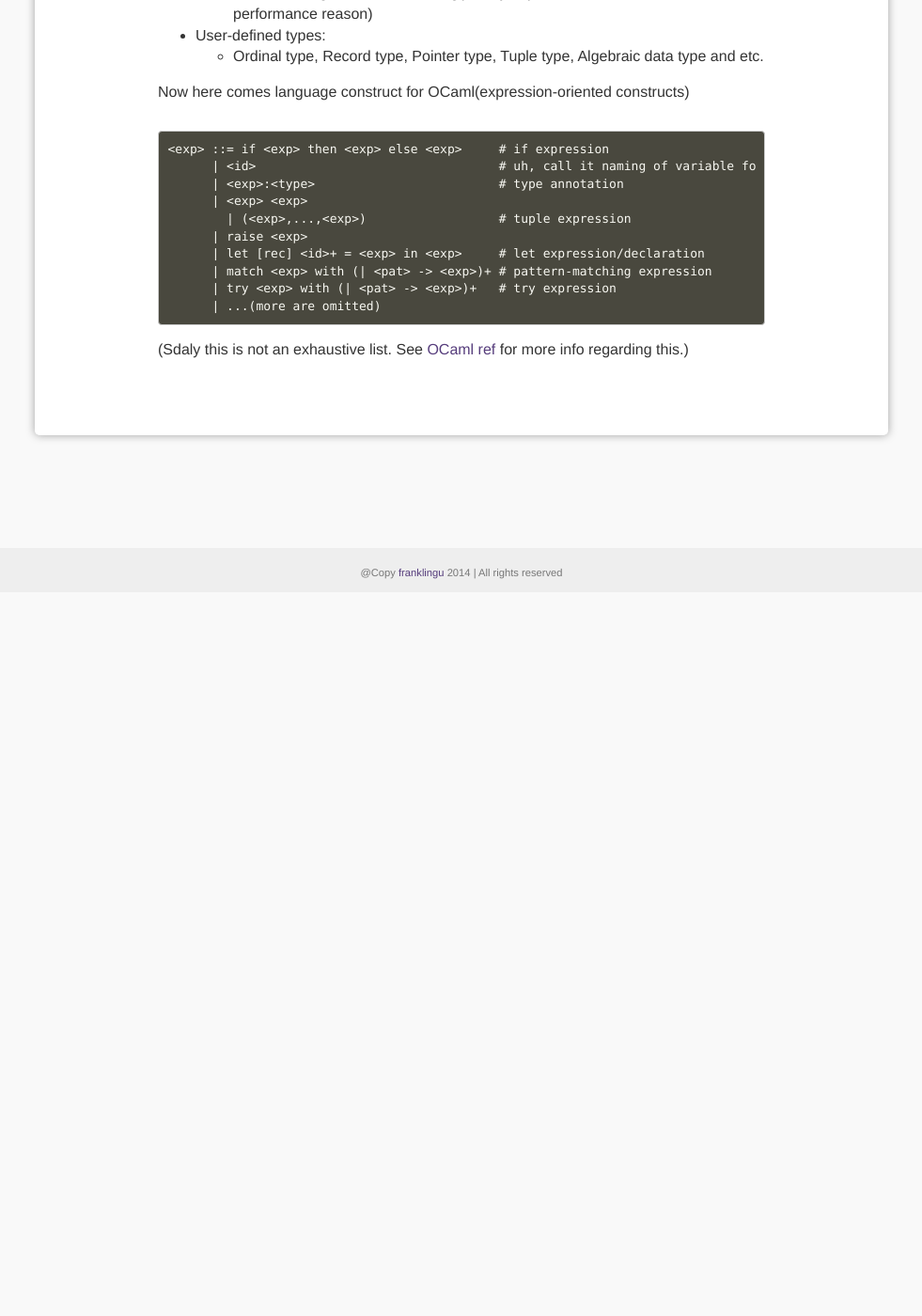
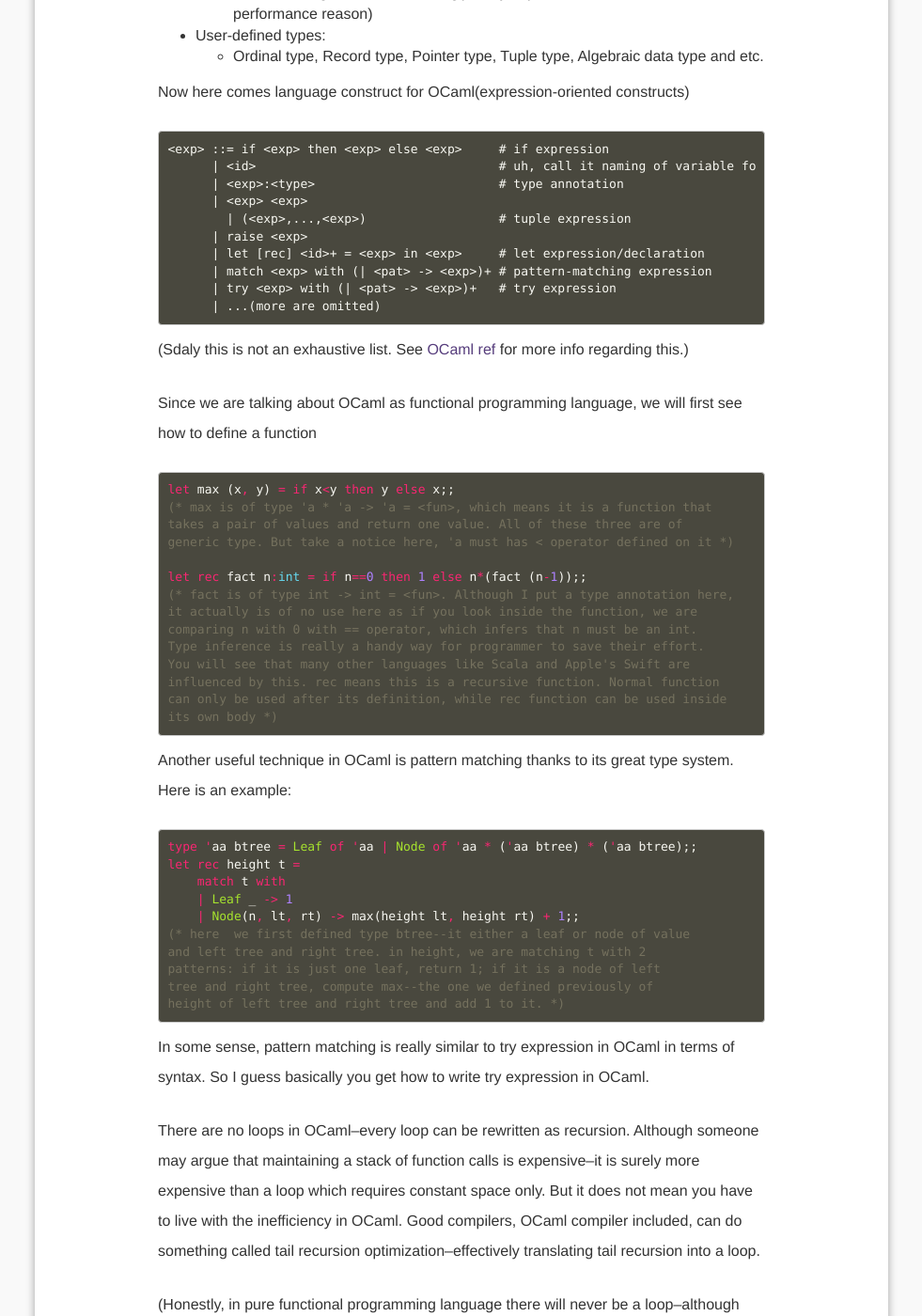
Before and after one commit to franklingu/franklingu.github.io, a Jekyll site: the page built from _posts/2015-08-28-introduction-to-ocaml-with-functional-programming.markdown, in a window 1280 px wide and 1400 px high, scrolled down 1997 px. Shown: the whole window at 94% size, without its empty margins (149-1130 px from the left). Built offline with Jekyll 4.4.1, drawn with Linux system fonts in a browser that asks for light colours; nearby versions of some CDN libraries; Markdown is read by kramdown in place of the engine named in the settings; comment, search, counter and statistics services are not loaded; before the commit the page ends 2627 px from its top, so only the background shows below that; some of the changed text lies outside the part shown.

Commit message:
completed oCaml blog and adjusted front page
Close #50
Close #44

````diff
--- a/_posts/2015-08-28-introduction-to-ocaml-with-functional-programming.markdown
+++ b/_posts/2015-08-28-introduction-to-ocaml-with-functional-programming.markdown
@@ -2,7 +2,7 @@
 layout: blog_base
 title: Introduction to OCaml, with brief touch on functional programming
 category: development
-tag: programming, lambda-calculus
+tag: programming, OCaml, functional, tail-recursion
 meta_desc: Getting started with OCaml for non-first-time-programmers, with brief touch on functional programming
 ---
 
@@ -42,3 +42,64 @@ Now here comes language construct for OCaml(expression-oriented constructs)
 ```
 
 (Sdaly this is not an exhaustive list. See [OCaml ref](http://caml.inria.fr/pub/docs/manual-ocaml/expr.html) for more info regarding this.)
+
+Since we are talking about OCaml as functional programming language, we will first see how to define a function
+
+```ocaml
+let max (x, y) = if x<y then y else x;;
+(* max is of type 'a * 'a -> 'a = <fun>, which means it is a function that
+takes a pair of values and return one value. All of these three are of
+generic type. But take a notice here, 'a must has < operator defined on it *)
+
+let rec fact n:int = if n==0 then 1 else n*(fact (n-1));;
+(* fact is of type int -> int = <fun>. Although I put a type annotation here,
+it actually is of no use here as if you look inside the function, we are
+comparing n with 0 with == operator, which infers that n must be an int.
+Type inference is really a handy way for programmer to save their effort.
+You will see that many other languages like Scala and Apple's Swift are
+influenced by this. rec means this is a recursive function. Normal function
+can only be used after its definition, while rec function can be used inside
+its own body *)
+```
+
+Another useful technique in OCaml is pattern matching thanks to its great type system. Here is an example:
+
+```ocaml
+type 'aa btree = Leaf of 'aa | Node of 'aa * ('aa btree) * ('aa btree);;
+let rec height t =
+    match t with
+    | Leaf _ -> 1
+    | Node(n, lt, rt) -> max(height lt, height rt) + 1;;
+(* here  we first defined type btree--it either a leaf or node of value
+and left tree and right tree. in height, we are matching t with 2
+patterns: if it is just one leaf, return 1; if it is a node of left
+tree and right tree, compute max--the one we defined previously of
+height of left tree and right tree and add 1 to it. *)
+```
+
+In some sense, pattern matching is really similar to try expression in OCaml in terms of syntax. So I guess basically you get how to write try expression in OCaml.
+
+There are no loops in OCaml--every loop can be rewritten as recursion. Although someone may argue that maintaining a stack of function calls is expensive--it is surely more expensive than a loop which requires constant space only. But it does not mean you have to live with the inefficiency in OCaml. Good compilers, OCaml compiler included, can do something called tail recursion optimization--effectively translating tail recursion into a loop.
+
+(Honestly, in pure functional programming language there will never be a loop--although theoretically you can use loop in OCaml, but you are using other programming paradigms other than functional. One essential element in loop is use of mutable variable as some sort of counter, whereas in functional programming language everything is immutable)
+
+What is tail recursion? A function is tail recursive if the last operation in recursive branch is the recursive call. Let's see an example:
+
+```ocaml
+let fact_non_tail n =
+    if n==0 then 1 else n * fact_non_tail (n - 1);;
+(* this is a non tail recursive function because after coming
+back from recursive call we will still do multiplication.
+Therefore in this case OS has to remember the context of current
+function call to compute multiplication *)
+
+let fact_root_call n =
+    let rec fact_tail(n, res) =
+        if n==0 then res else fact_tail((n - 1), n * res)
+    in if n==0 then 1 else fact_tail(n, 1);;
+(* the inner function fact_tail is a tail recursive function as
+recursion is the last thing to do in recursive branch. This can
+be effectively optimized as a steady stack space loop. *)
+```
+
+Does that mean all in OCaml. Of course not. Here is just something to get you started--in fact, you can already handle pretty much with just these. Have fun functionaling :P
````
Also changed, not shown: index.html (+2 -7 lines).
